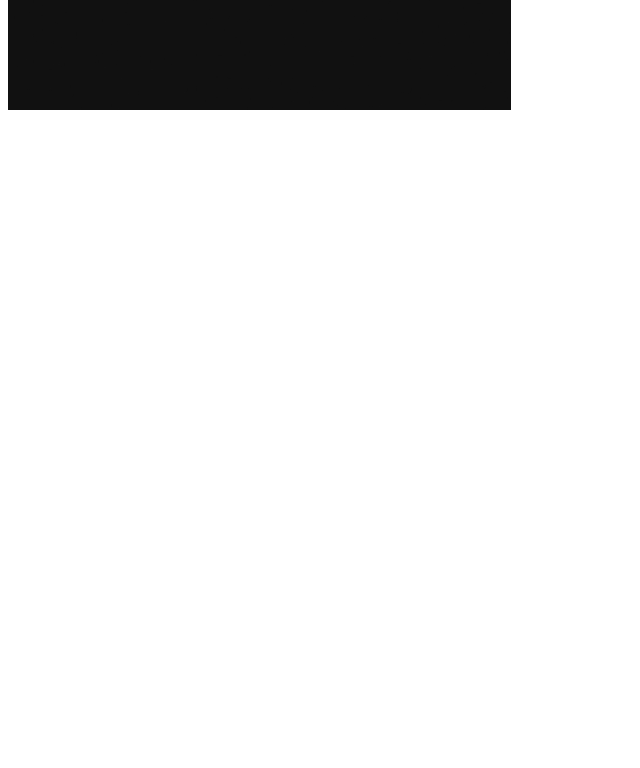
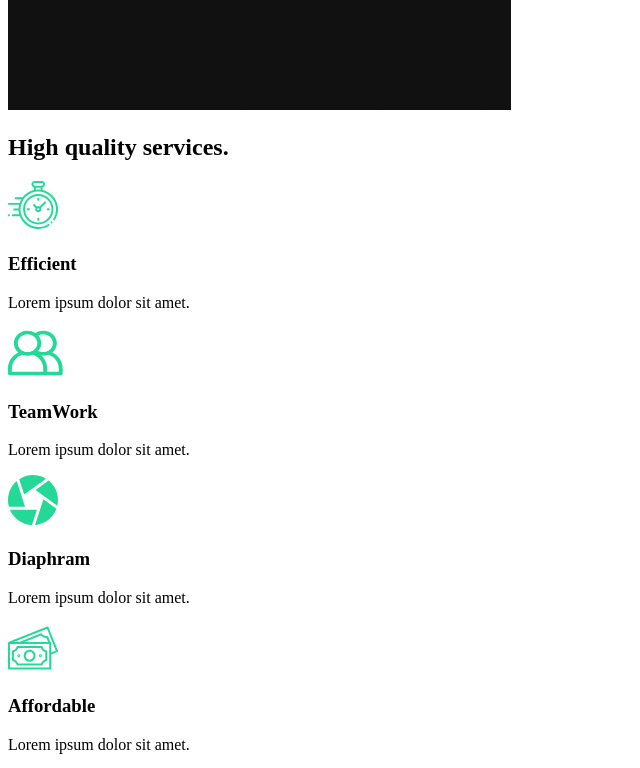
Before and after one commit to ryusufu/capture-studio, a React (Create React App) app: page / in a window 1280 px wide. Shown: the part 860-1628 px from the top of the page, without its empty margins (0-640 px from the left). Before the commit the page ends 982 px from the top, so only its background shows below. Built offline with nearby package versions, Linux system fonts and the light colour scheme.

Commit message:
3. Services Section

```diff
--- /dev/null
+++ b/src/components/ServicesSection.js
@@ -0,0 +1,50 @@
+import clock from '../img/clock.svg'
+import diaphram from '../img/diaphram.svg'
+import teamwork from '../img/teamwork.svg'
+import money from '../img/money.svg'
+import home2 from '../img/home2.png'
+
+const ServicesSection = () => {
+    return (
+        <div className="services">
+            <div className="description">
+                <h2>High <span>quality</span> services.</h2>
+                <div className="cards">
+                    <div className="card">
+                        <div className="icon">
+                            <img src={clock} alt="icon"/>
+                            <h3>Efficient</h3>
+                        </div>
+                        <p>Lorem ipsum dolor sit amet.</p>
+                    </div>
+                    <div className="card">
+                        <div className="icon">
+                            <img src={teamwork} alt="icon"/>
+                            <h3>TeamWork</h3>
+                        </div>
+                        <p>Lorem ipsum dolor sit amet.</p>
+                    </div>
+                    <div className="card">
+                        <div className="icon">
+                            <img src={diaphram} alt="icon"/>
+                            <h3>Diaphram</h3>
+                        </div>
+                        <p>Lorem ipsum dolor sit amet.</p>
+                    </div>
+                    <div className="card">
+                        <div className="icon">
+                            <img src={money} alt="icon"/>
+                            <h3>Affordable</h3>
+                        </div>
+                        <p>Lorem ipsum dolor sit amet.</p>
+                    </div>
+                </div>
+            </div>
+            <div className="image">
+                <img src={home2} alt="home2"/>
+            </div>
+        </div>
+    )
+}
+
+export default ServicesSection
--- a/src/pages/AboutUs.js
+++ b/src/pages/AboutUs.js
@@ -1,10 +1,12 @@
 import AboutSection from '../components/AboutSection'
+import ServicesSection from '../components/ServicesSection'
 
 const AboutUs = () => {
     return (
-        <div>
+        <>
             <AboutSection />
-        </div>
+            <ServicesSection />
+        </>
     )
 }
 
```
Also changed, not shown: src/img/diaphram.svg (renamed from src/img/diaphragm.svg), 1 other file (tests, documents, lock files or other folders).
